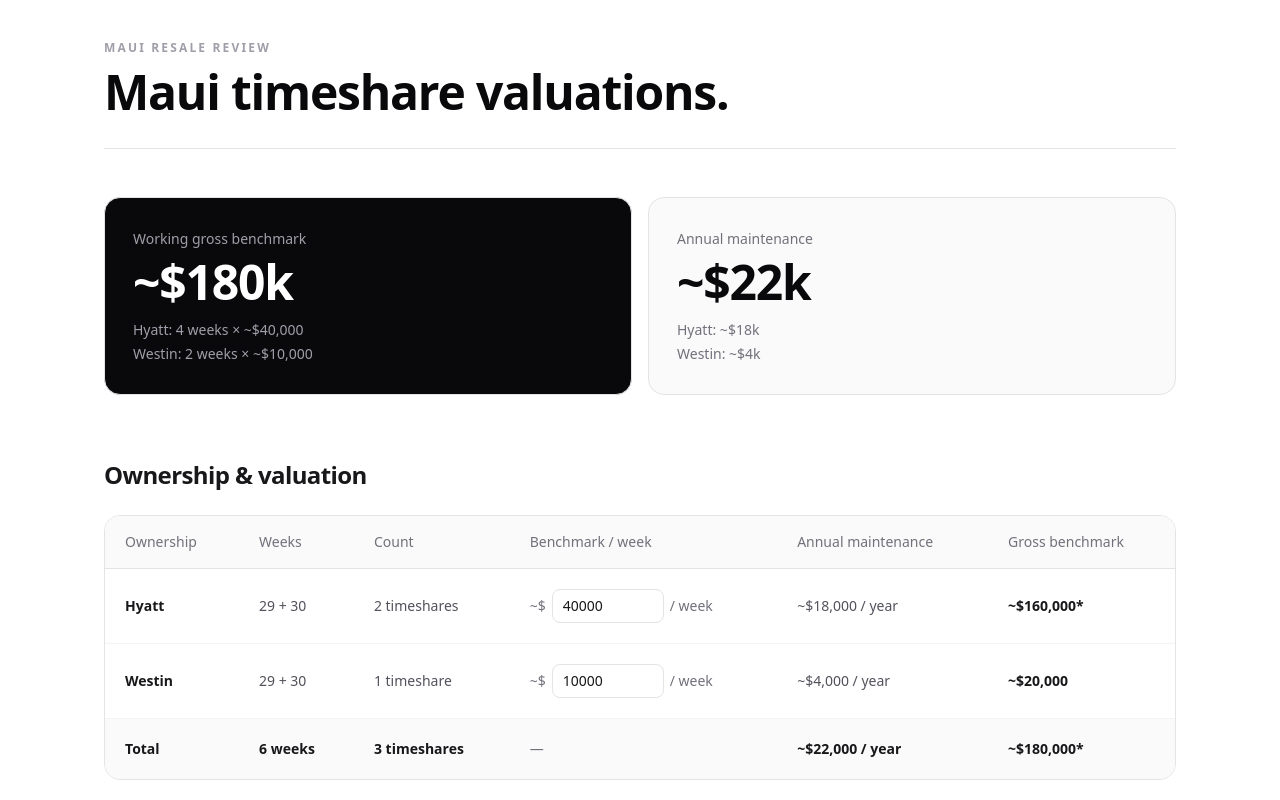
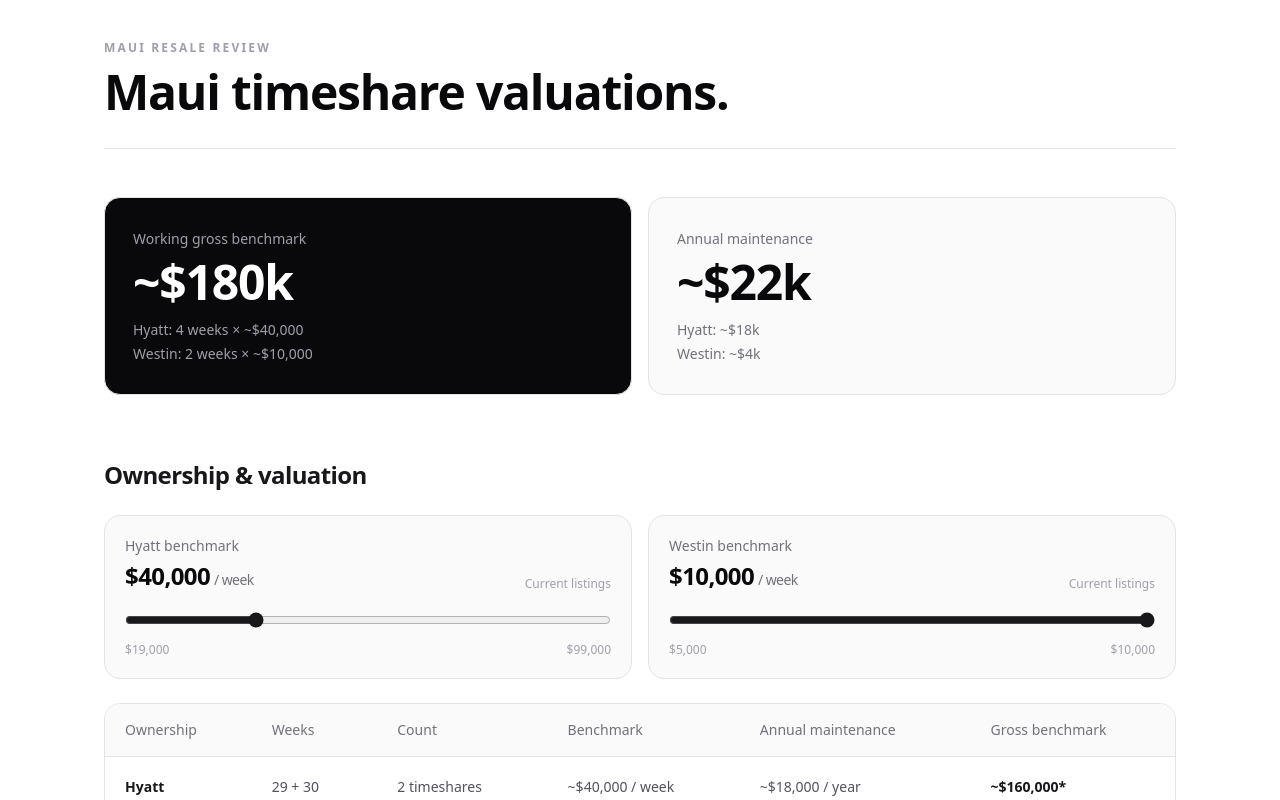
Before and after one commit to dougheindel/maui-resale, a React (Vite) app: page / in a window 1280 px wide. Shown: the top 800 px of the page. Built offline with nearby package versions, Linux system fonts and the light colour scheme.

Commit message:
Update main.jsx

```diff
--- a/src/main.jsx
+++ b/src/main.jsx
@@ -128,19 +128,49 @@ function CompCard({ comp }) {
     );
 }
 
-function BenchmarkInput({ value, onChange }) {
+function BenchmarkSlider({
+    label,
+    value,
+    min,
+    max,
+    onChange,
+}) {
     return (
-        <div className="flex items-center gap-1.5">
-            <span className="text-zinc-500">~$</span>
+        <div className="rounded-2xl border border-zinc-200 bg-zinc-50 p-5">
+            <div className="flex items-end justify-between gap-4">
+                <div>
+                    <div className="text-sm font-medium text-zinc-500">
+                        {label} benchmark
+                    </div>
+
+                    <div className="mt-1 text-2xl font-semibold tracking-tight text-zinc-950">
+                        ${value.toLocaleString()}
+                        <span className="ml-1 text-sm font-normal text-zinc-500">
+                            / week
+                        </span>
+                    </div>
+                </div>
+
+                <span className="text-xs text-zinc-400">
+                    Current listings
+                </span>
+            </div>
+
             <input
-                type="number"
-                min="0"
+                type="range"
+                min={min}
+                max={max}
                 step="1000"
                 value={value}
                 onChange={(e) => onChange(Number(e.target.value))}
-                className="w-28 rounded-lg border border-zinc-200 bg-white px-2.5 py-1.5 text-sm font-medium text-zinc-900 outline-none transition focus:border-zinc-400 focus:ring-2 focus:ring-zinc-100"
+                className="mt-5 w-full cursor-pointer accent-zinc-900"
+                aria-label={`${label} benchmark per week`}
             />
-            <span className="whitespace-nowrap text-zinc-500">/ week</span>
+
+            <div className="mt-2 flex justify-between text-xs text-zinc-400">
+                <span>${min.toLocaleString()}</span>
+                <span>${max.toLocaleString()}</span>
+            </div>
         </div>
     );
 }
@@ -215,6 +245,26 @@ function App() {
                         </h2>
                     </div>
 
+                    {/* BENCHMARK SLIDERS */}
+                    <div className="mb-6 grid grid-cols-1 gap-4 sm:grid-cols-2">
+                        <BenchmarkSlider
+                            label="Hyatt"
+                            value={hrcBenchmark}
+                            min={19000}
+                            max={99000}
+                            onChange={setHrcBenchmark}
+                        />
+
+                        <BenchmarkSlider
+                            label="Westin"
+                            value={naneaBenchmark}
+                            min={5000}
+                            max={10000}
+                            onChange={setNaneaBenchmark}
+                        />
+                    </div>
+
+                    {/* TABLE */}
                     <div className="overflow-x-auto rounded-2xl border border-zinc-200">
                         <table className="w-full min-w-[800px] text-sm">
                             <thead>
@@ -229,7 +279,7 @@ function App() {
                                         Count
                                     </th>
                                     <th className="px-5 py-4 font-medium text-zinc-500">
-                                        Benchmark / week
+                                        Benchmark
                                     </th>
                                     <th className="px-5 py-4 font-medium text-zinc-500">
                                         Annual maintenance
@@ -254,11 +304,8 @@ function App() {
                                         2 timeshares
                                     </td>
 
-                                    <td className="px-5 py-5">
-                                        <BenchmarkInput
-                                            value={hrcBenchmark}
-                                            onChange={setHrcBenchmark}
-                                        />
+                                    <td className="px-5 py-5 text-zinc-600">
+                                        ~${hrcBenchmark.toLocaleString()} / week
                                     </td>
 
                                     <td className="px-5 py-5 text-zinc-600">
@@ -285,11 +332,8 @@ function App() {
                                         1 timeshare
                                     </td>
 
-                                    <td className="px-5 py-5">
-                                        <BenchmarkInput
-                                            value={naneaBenchmark}
-                                            onChange={setNaneaBenchmark}
-                                        />
+                                    <td className="px-5 py-5 text-zinc-600">
+                                        ~${naneaBenchmark.toLocaleString()} / week
                                     </td>
 
                                     <td className="px-5 py-5 text-zinc-600">
@@ -333,6 +377,12 @@ function App() {
                             </tbody>
                         </table>
                     </div>
+
+                    <p className="mt-3 text-xs leading-5 text-zinc-400">
+                        * Working gross benchmark based on the selected
+                        per-week benchmark. Not a guaranteed sale price or
+                        net proceeds.
+                    </p>
                 </section>
 
                 {/* HYATT */}
```
